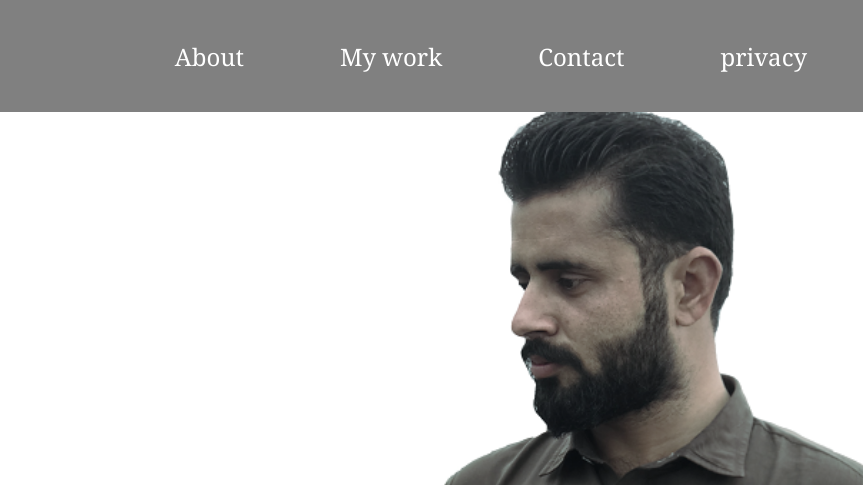
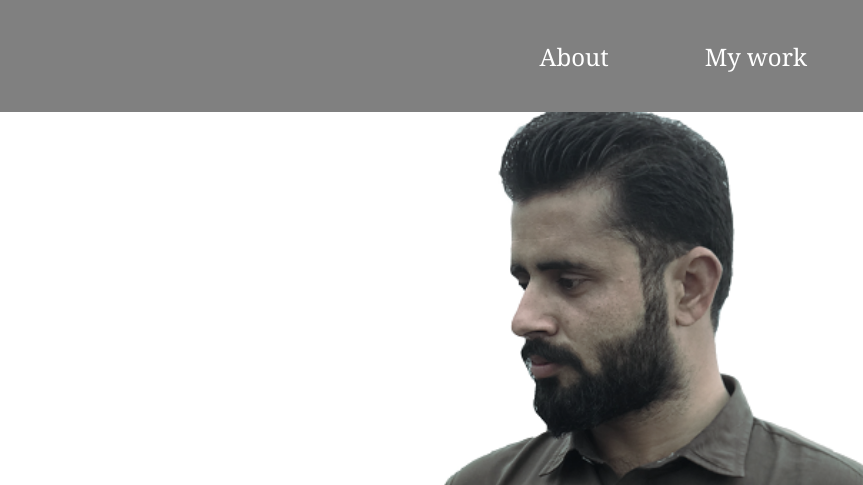
Before and after one commit to ramzan1813/MY-Protfolio, a plain HTML site: page index.html in a window 1280 px wide. Shown: the top 485 px of the page, 417-1280 px from the left. Drawn offline with Linux system fonts and the light colour scheme.

Commit message:
remove privacy page --comment  privacy page

```diff
--- a/index.html
+++ b/index.html
@@ -39,8 +39,8 @@
       <li>
         <a href="./work.html">My work</a>
       </li>
-      <li><a href="#contact">Contact</a></li>
-      <li><a href="./privacy.html">privacy</a></li>
+      <!-- <li><a href="#contact">Contact</a></li>
+      <li><a href="./privacy.html">privacy</a></li> -->
     </ul>
   </nav>
   <section class="body">
```
Also changed, not shown: 1 other file.
